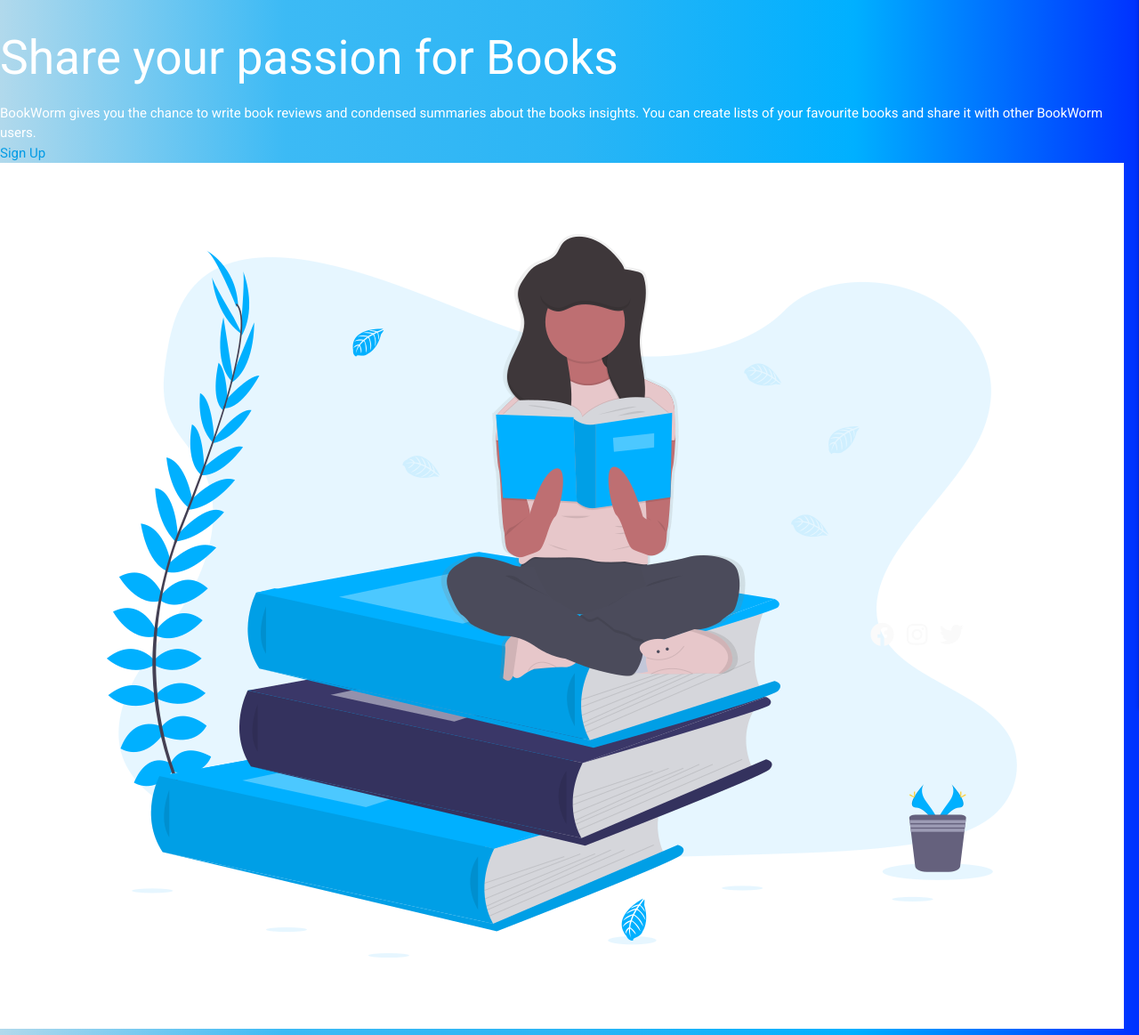
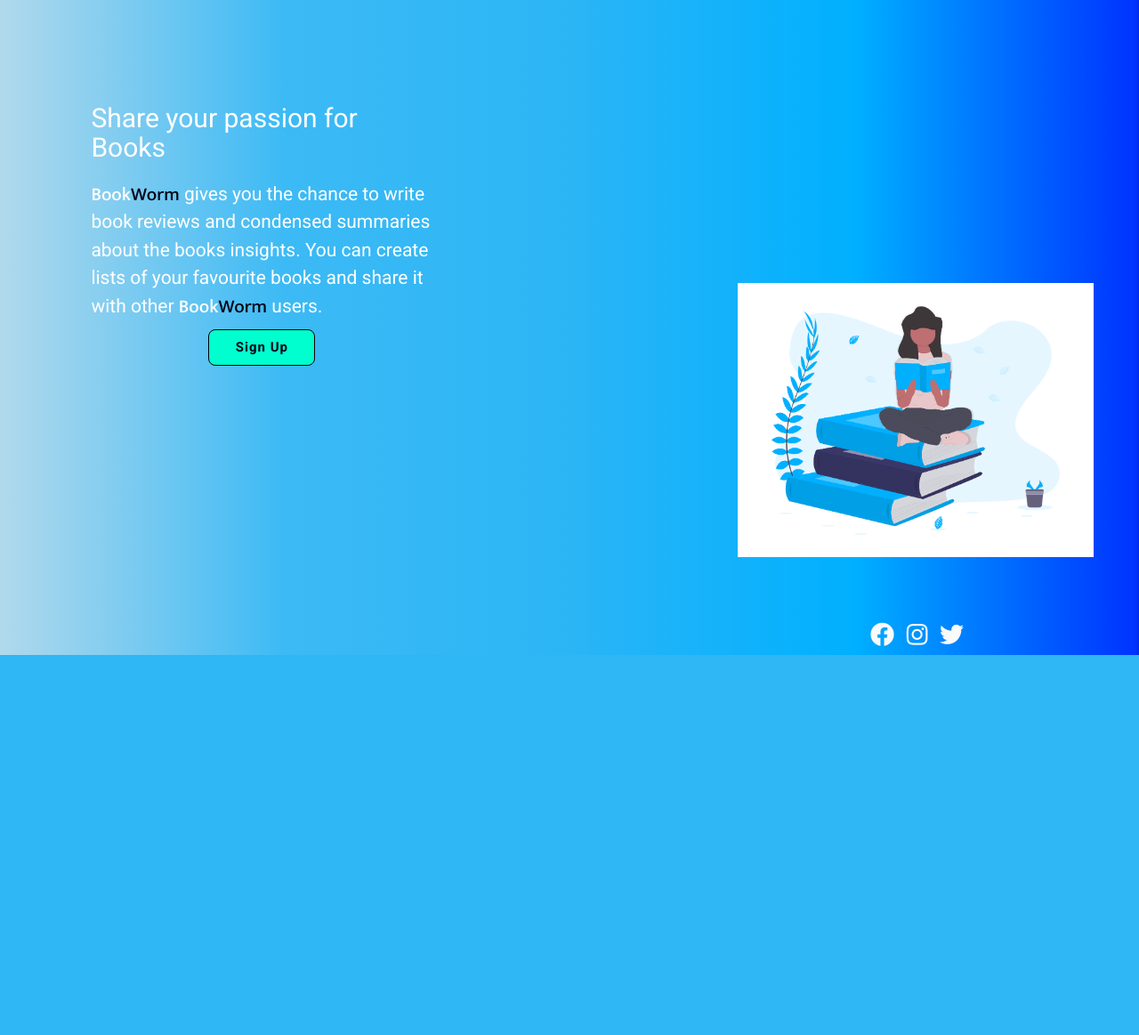
Before and after one commit to Gonzo2500/MS_3_BookWorm, a Flask app: page /home in a window 1280 px wide. Shown: the part 64-1227 px from the top of the page at 89% size. After the commit the page ends 800 px from the top, so only its background shows below. Run offline with Flask 2, Linux system fonts and the light colour scheme; some libraries are stand-ins or nearby versions.

Commit message:
added css rules for home.html

```diff
--- a/static/css/style.css
+++ b/static/css/style.css
@@ -110,3 +110,71 @@
     transform: scale(1.2);
     color: #1DA1F2;
 }
+
+/*----------------- home -------------------*/
+
+.home-text-container {
+    position:absolute;
+    left: 8%;
+    top: 18%;
+    width: 30%;
+    max-width: 420px;
+}
+
+.home-text-container h2 {
+    font-size: 2rem;
+}
+.home-text-container p{
+    font-size: 1.4rem;
+}
+.home-text-container > p > span {
+    font-weight: 500;
+    font-family: "Mukta", sans-serif;
+}
+
+.home-text-container > p > span > span{
+    color: #030416;
+}
+
+.home-text-container a {
+    display: -webkit-box;
+    display: -ms-flexbox;
+    display: flex;
+    margin: 10px auto;
+}
+
+.redirect-sign-up {
+    display: inline;
+    width: 120px;
+    margin-top: 5px;
+    letter-spacing: 1px;
+    -webkit-box-pack: center;
+        -ms-flex-pack: center;
+            justify-content: center;
+    color: #030416;
+    border: 1px solid #000000;
+    background: rgb(0,255,207);
+    border-radius: 8px;
+    padding: 8px 12px;
+    font-weight: 700;
+    -webkit-transition: .3s;
+    -o-transition: .3s;
+    transition: .3s;
+}
+
+.redirect-sign-up:hover {
+    -webkit-box-shadow: 0px 0px 15px 0px rgb(0,255,207);
+            box-shadow: 0px 0px 15px 0px rgb(0,255,207);
+    background: #fff;
+    border: 1px solid rgb(0,255,207);
+}
+
+.home-img {
+    position: absolute;
+    right: 4%;
+    bottom: 8%;
+    height: 400px;
+    width: 400px;
+    -o-object-fit: contain;
+       object-fit: contain;
+}
```
